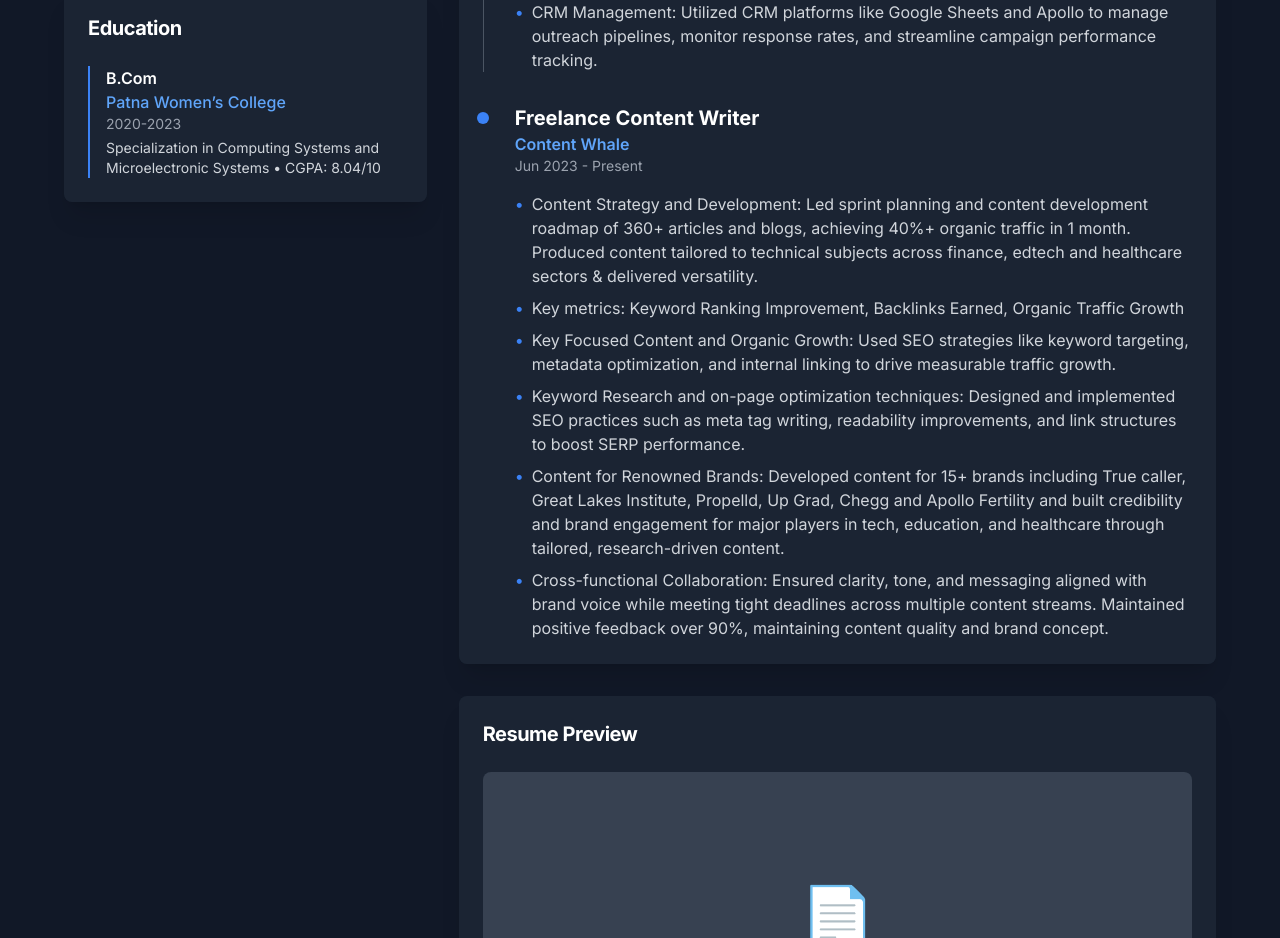
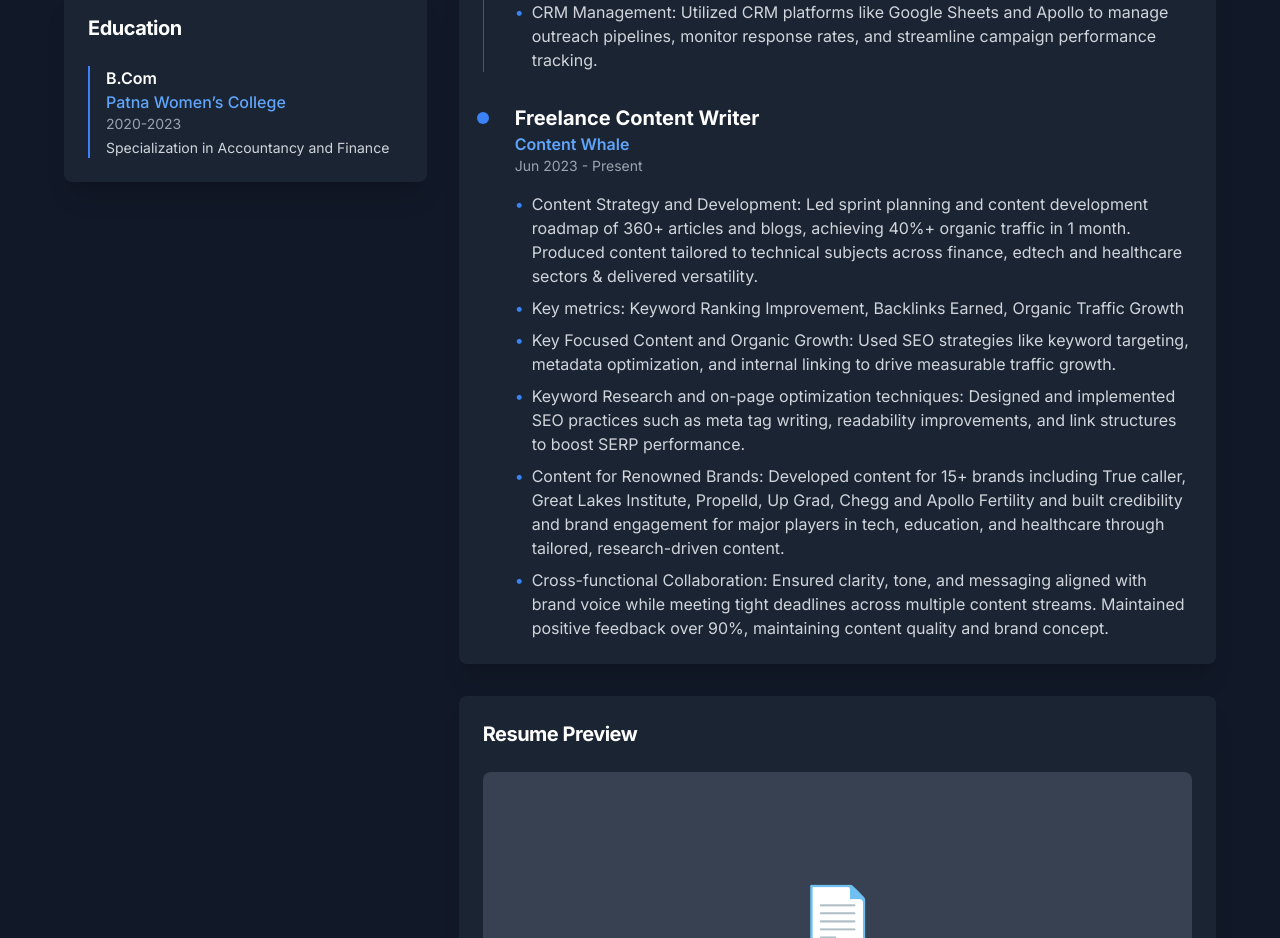
Before and after one commit to annansadr22/nayaabanwar, a React (Vite) app: page /resume in a window 1280 px wide. Shown: the part 1000-1938 px from the top of the page. Built offline with nearby package versions, Linux system fonts and the light colour scheme.

Commit message:
added scpecialiozation

```diff
--- a/src/pages/Resume.tsx
+++ b/src/pages/Resume.tsx
@@ -83,7 +83,7 @@ const Resume = () => {
       degree: "B.Com",
       institution: "Patna Women’s College",
       period: "2020-2023",
-      details: "Specialization in Computing Systems and Microelectronic Systems • CGPA: 8.04/10"
+      details: "Specialization in Accountancy and Finance"
     }
   ];
 
```
